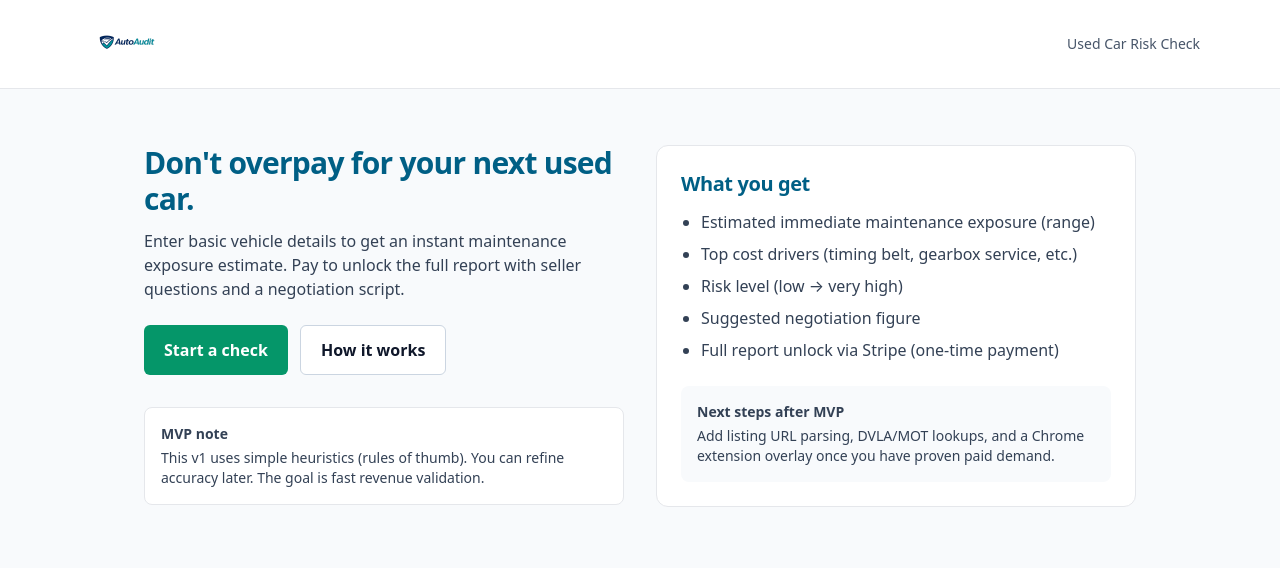
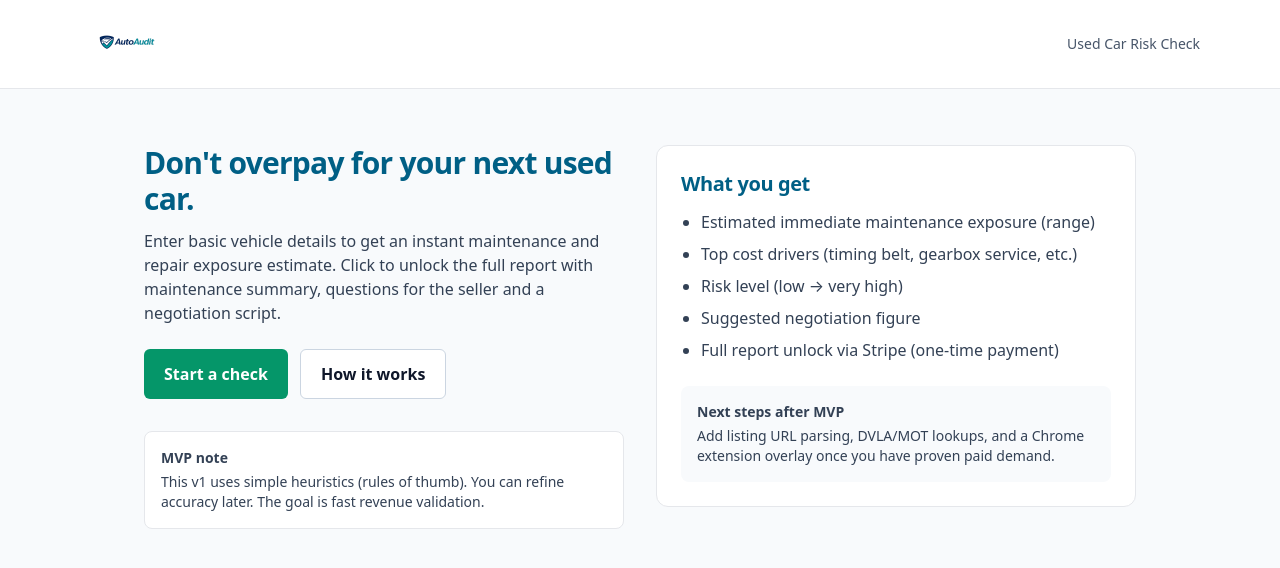
Before and after one commit to mickleethirty-vendium/autoaudit, a Next.js app: page / in a window 1280 px wide. Shown: the top 568 px of the page. Built offline with nearby package versions, Linux system fonts and the light colour scheme.

Commit message:
Update to landing page wording

```diff
--- a/app/page.tsx
+++ b/app/page.tsx
@@ -9,8 +9,8 @@ export default function HomePage() {
             Don&apos;t overpay for your next used car.
           </h1>
           <p className="mt-3 text-slate-700">
-            Enter basic vehicle details to get an instant maintenance exposure
-            estimate. Pay to unlock the full report with seller questions and a
+            Enter basic vehicle details to get an instant maintenance and repair exposure
+            estimate. Click to unlock the full report with maintenance summary, questions for the seller and a
             negotiation script.
           </p>
 
```
